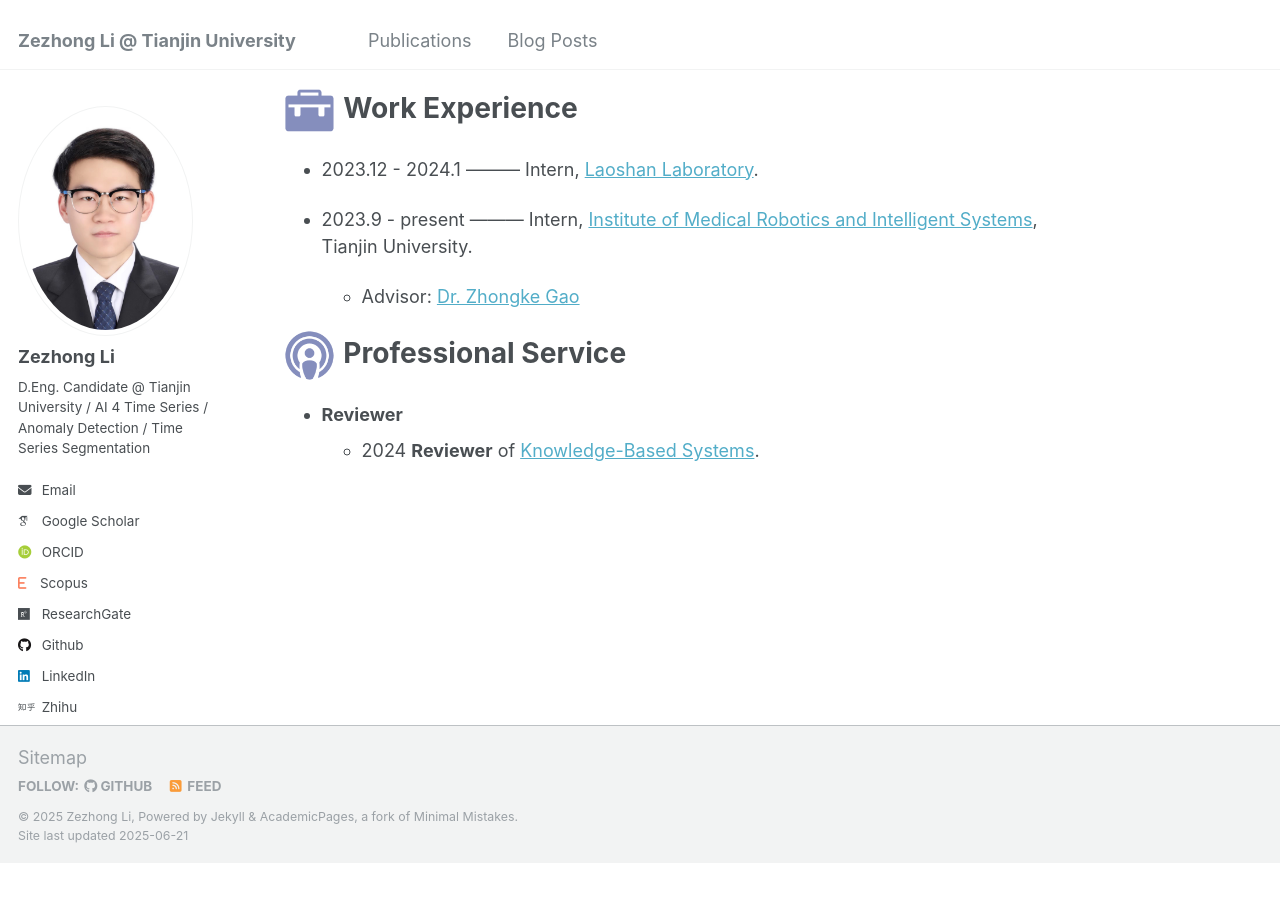
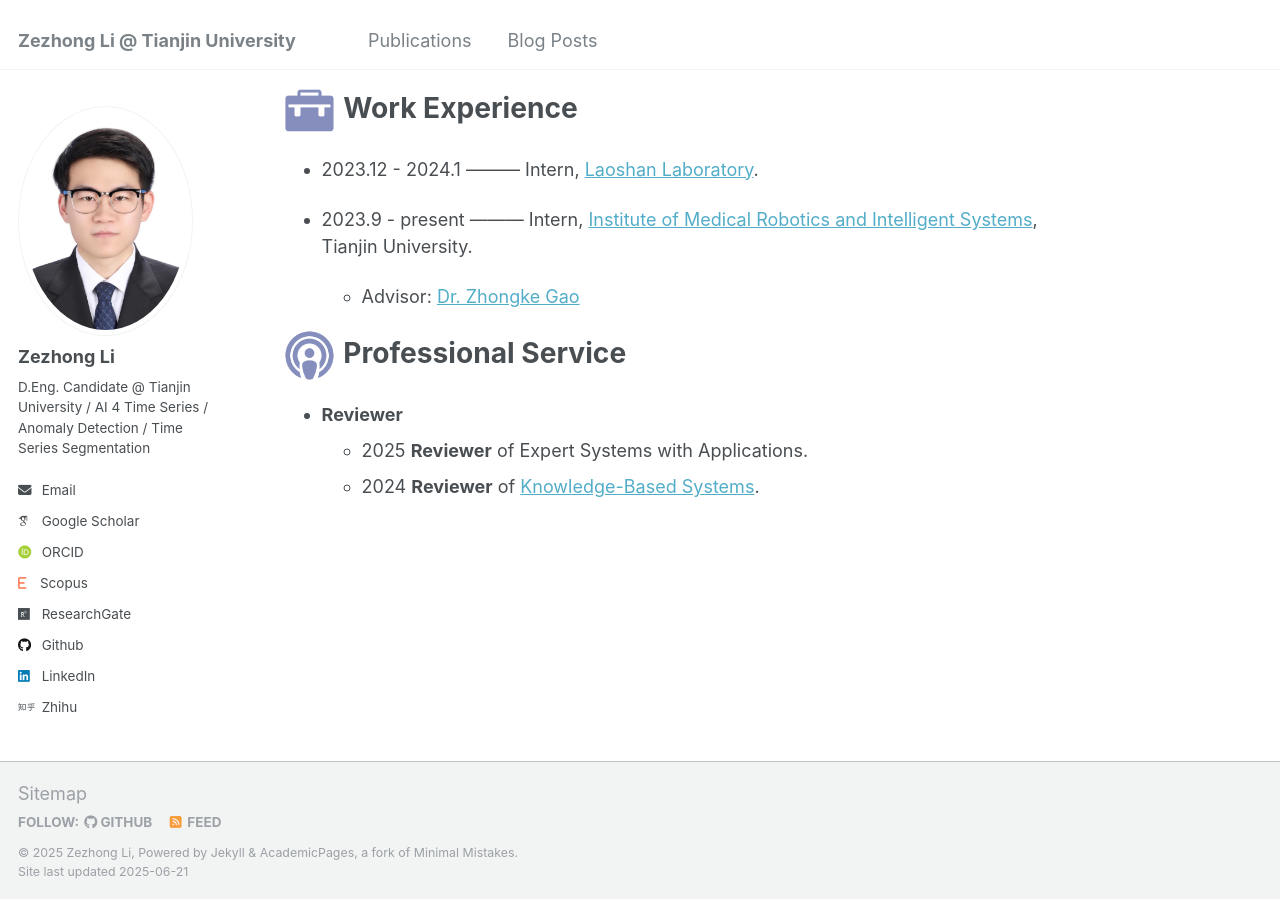
Before and after one commit to lzz19980125/lzz19980125.github.io, a Jekyll site: the page built from _pages/about.md, in a window 1280 px wide and 900 px high, scrolled down 1573 px. Built offline with Jekyll 4.4.1, drawn with Linux system fonts in a browser that asks for light colours; some web fonts are replaced; before the commit the page ends 2437 px from its top, so only the background shows below that.

Commit message:
Update about.md

```diff
--- a/_pages/about.md
+++ b/_pages/about.md
@@ -56,4 +56,5 @@ I am a second-year D.Eng. candidate in the Institute of Artificial intelligence
 # <img src="../images/service.png" width="55" height="50"> Professional Service
 
 - **Reviewer**
+  - 2025 **Reviewer** of Expert Systems with Applications.
   - 2024 **Reviewer** of <span style="color:rgb(95,181,206)">[Knowledge-Based Systems](https://lzz19980125.github.io/files/Certificate_KBS_reviewer.pdf)</span>.
```
